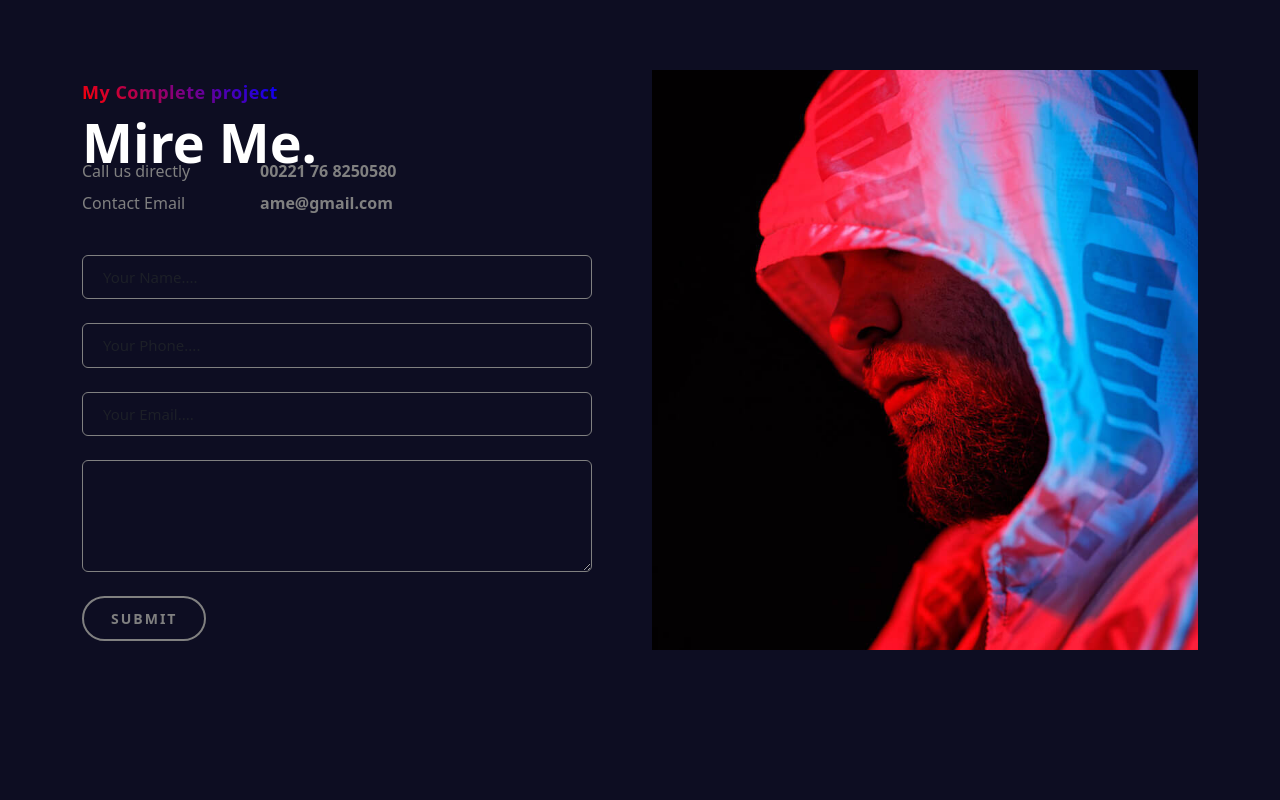
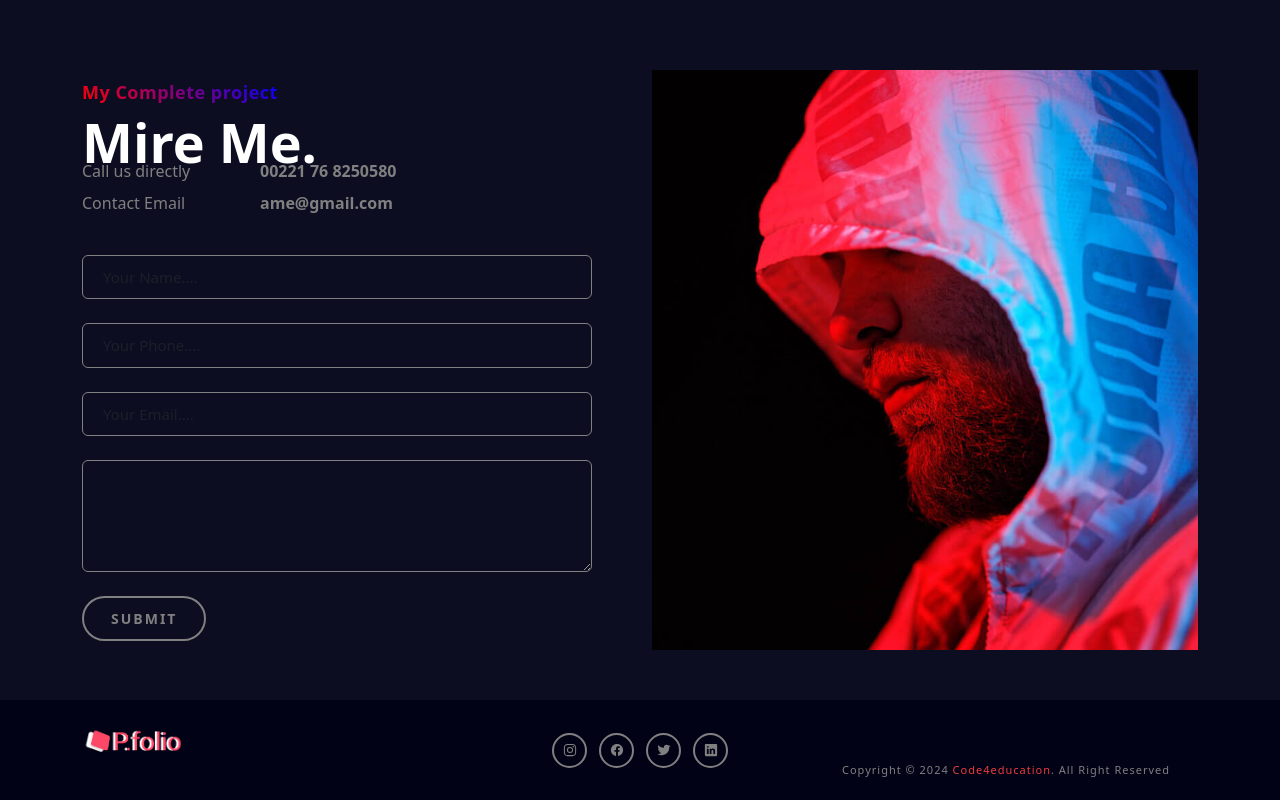
Before and after one commit to amadoudiarroudiallo/Tache_3_BTSRP, a plain HTML site: page index.html in a window 1280 px wide. Shown: the part 3156-3956 px from the top of the page. Before the commit the page ends 3856 px from the top, so only its background shows below. Drawn offline with nearby package versions, Linux system fonts and the light colour scheme; a script that the page names is missing.

Commit message:
ajout du section footer

```diff
--- a/index.html
+++ b/index.html
@@ -402,6 +402,45 @@
             </div>
         </div>
     </section>
+    <!--------- section Contact exit ---------->
+
+    <!-- section footer -->
+    <section id="contect" class="footer_wrapper mt-3 mt-md-0">
+        <div class="container">
+            <div class="row align-items-center">
+                <div class="col-lg-4 col-md-6 text-center text-md-start">
+                    <div class="footer-logo mb-3 mb-mb-0">
+                        <img src="image/images/logo.png" alt="" class="img-fluid">
+                    </div>
+                </div>
+                <div class="col-lg-4 col-md-6">
+                    <ul
+                        class="list-unstyled d-flex justify-content-center justfy-content-between-md-end justify-content-lg-center social-icon mb-3 mb-md-0">
+                        <li>
+                            <a href="#"><ion-icon name="logo-instagram"></ion-icon></a>
+                        </li>
+
+                        <li>
+                            <a href="#"><ion-icon name="logo-facebook"></ion-icon></a>
+                        </li>
+
+                        <li>
+                            <a href="#"><ion-icon name="logo-twitter"></ion-icon></a>
+                        </li>
+
+                        <li>
+                            <a href="#"><ion-icon name="logo-linkedin"></ion-icon></a>
+                        </li>
+                    </ul>
+                </div>
+                <div class="col-lg-4 col-md-12">
+                    <div class="copyright-text text-lg-start text-center mb-3 mb-lg-0">
+                        <p class="mb-0">Copyright © 2024 <a href="#">Code4education</a>. All Right Reserved</p>
+                    </div>
+                </div>
+            </div>
+        </div>
+    </section>
 
 
 
@@ -409,6 +448,9 @@
     <script src="https://cdn.jsdelivr.net/npm/bootstrap@5.3.3/dist/js/bootstrap.min.js"></script>
     <!-- custom js link -->
     <script src="js/main.js"></script>
+
+    <script type="module" src="https://unpkg.com/ionicons@7.1.0/dist/ionicons/ionicons.esm.js"></script>
+    <script nomodule src="https://unpkg.com/ionicons@7.1.0/dist/ionicons/ionicons.js"></script>
 </body>
 </body>
 
--- a/style.css
+++ b/style.css
@@ -8,7 +8,7 @@ body{
 }
 
 section{
-    padding: 50px 0
+    padding: 50px 0;
 }
 
 .main-btn{
@@ -316,3 +316,49 @@ button{
     color: grey;
     text-decoration: none;
 }
+
+/* footer */
+.footer_wrapper{
+    background-color:  rgb(2, 2, 22);
+    padding: 20px  0;
+}
+
+.footer_wrapper .footer-logo img{
+    width: 100px;
+}
+
+.footer_wrapper .social-icon li{
+    margin: 6px;
+}
+
+.footer_wrapper .social-icon a{
+    width: 35px;
+    height: 35px;
+    line-height: 34px;
+    font-size: 14px;
+    display: inline-block;
+    border: 2px solid grey;
+    color: grey;
+    text-align: center;
+    border-radius: 100%;
+    -webkit-transition: all 0.5s cubic-bezier(0.645, 0.045, 0.355,1);
+    transition: all 0.5s cubic-bezier(0.645, 0.045, 0.355,1);
+}
+
+.footer_wrapper .social-icon a:hover{
+    background-color:  rgb(236, 60, 60);
+    border-color:  rgb(236, 60, 60);
+    color: #fff;
+    box-shadow: 0 10px 15px 0  rgba(0, 0, 0, 10%);
+    transform: translateY(-3px);
+}
+
+.footer_wrapper .copyright-text p{
+    font-size: 11px;
+    line-height: 20px;
+}
+
+.footer_wrapper .copyright-text a{
+    color:  rgb(236, 60, 60);
+    text-decoration: none;
+}
```
